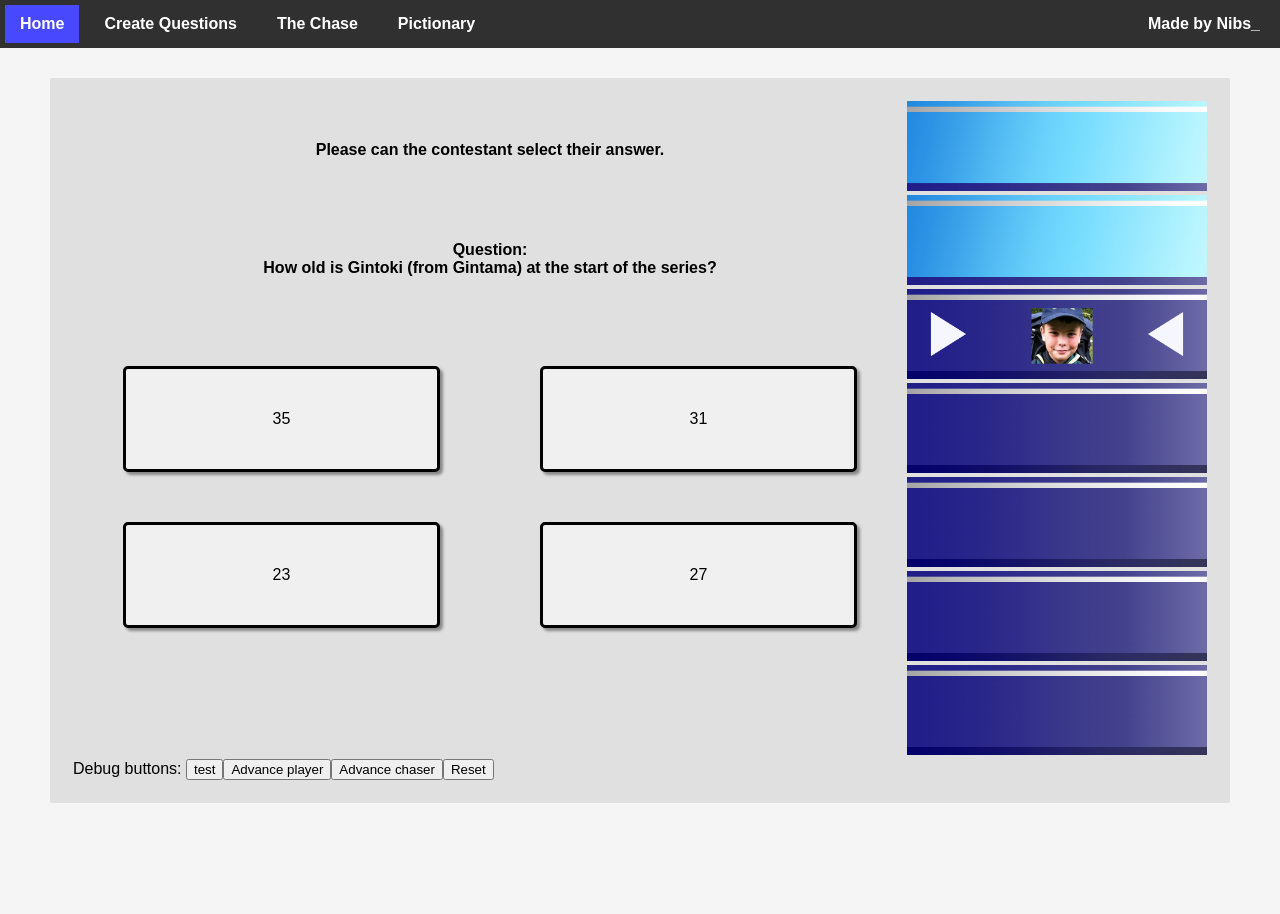
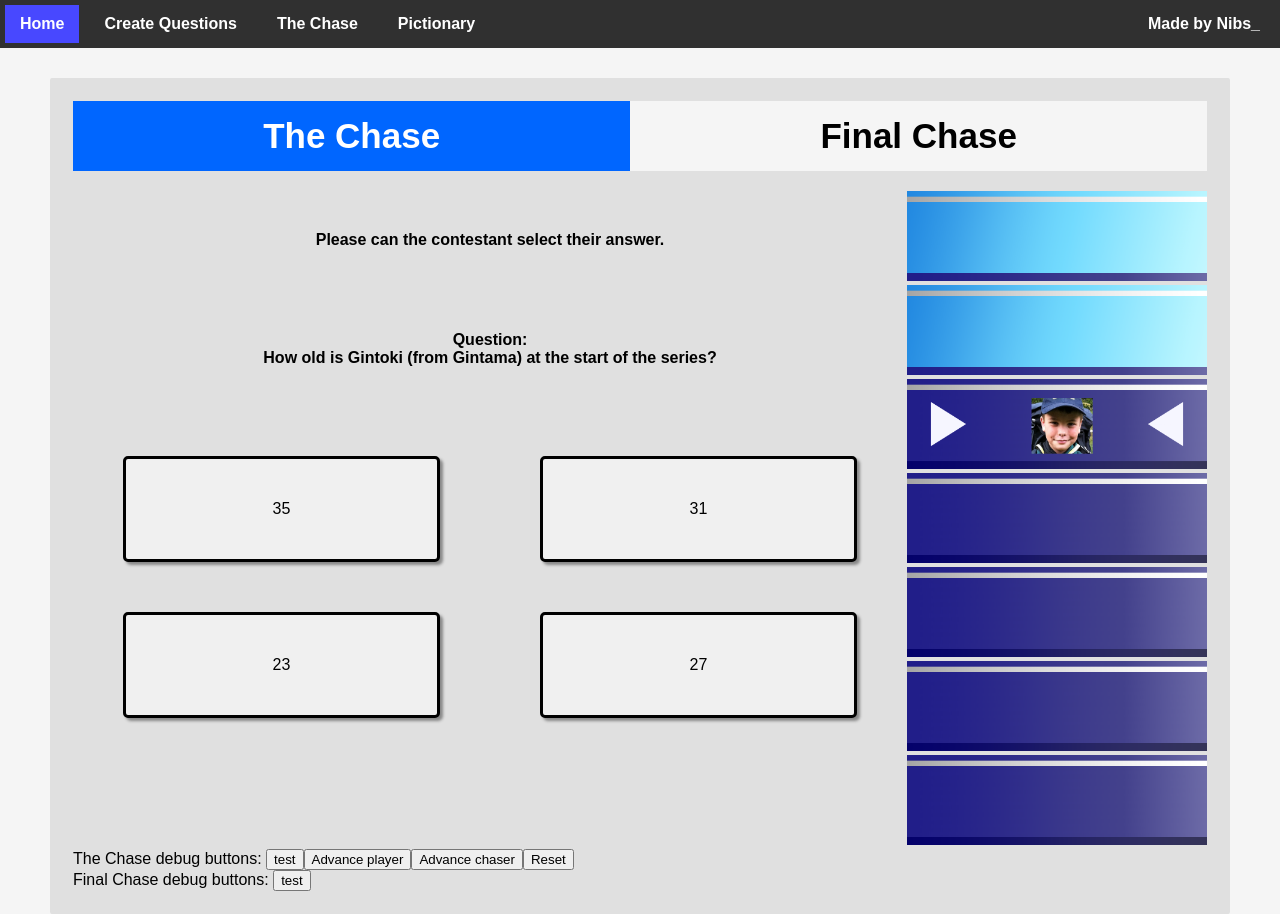
Before and after one commit to JohnNewnham/games_site, an Angular app: page /chase in a window 1280 px wide. Before the commit the page ends 803 px from the top, so only its background shows below. Built offline with nearby package versions, Linux system fonts and the light colour scheme.

Commit message:
Added toggle bar to chase.

```diff
--- a/src/app/chase/chase.component.html
+++ b/src/app/chase/chase.component.html
@@ -1,4 +1,13 @@
-<div class="box">
+<div class="toggle-bar">
+	<div class="toggle-item" [class.enabled]="enabledTab === ET.TheChase" (click)="setTab(ET.TheChase)">
+		The Chase
+	</div>
+	<div class="toggle-item" [class.enabled]="enabledTab === ET.FinalChase" (click)="setTab(ET.FinalChase)">
+		Final Chase
+	</div>
+</div>
+
+<div class="box" *ngIf="enabledTab === ET.TheChase">
 	<div class="question-box">
 		<div class="instruction bold">
 			{{ instruction }}
@@ -44,8 +53,12 @@
 	</div>
 </div>
 
-Debug buttons:
+The Chase debug buttons:
 <button (click)="test()">test</button>
 <button (click)="advancePlayer()">Advance player</button>
 <button (click)="advanceChaser()">Advance chaser</button>
 <button (click)="resetBoard()">Reset</button>
+
+<br>
+Final Chase debug buttons:
+<button (click)="test()">test</button>
--- a/src/app/chase/chase.component.scss
+++ b/src/app/chase/chase.component.scss
@@ -1,6 +1,7 @@
 .box {
 	display: flex;
 	flex-direction: row;
+	padding-top: 20px;
 }
 
 .question-box {
--- a/src/app/chase/chase.component.ts
+++ b/src/app/chase/chase.component.ts
@@ -1,4 +1,5 @@
 import { Component, OnInit } from "@angular/core";
+import { CommonModule } from '@angular/common';
 import questionsJSON from "../../../public/questions.json";
 
 interface ChaseQuestion {
@@ -47,6 +48,11 @@ enum Turn {
 	GameOver = "GameOver",
 }
 
+enum EnabledTab {
+	TheChase = "TheChase",
+	FinalChase = "FinalChase",
+}
+
 function randInt(max: number): number {
 	return Math.floor(Math.random() * max);
 }
@@ -70,12 +76,13 @@ function shuffleArray<T>(array: T[]): T[] {
 @Component({
 	selector: 'app-chase',
 	standalone: true,
-	imports: [],
+	imports: [CommonModule],
 	templateUrl: './chase.component.html',
 	styleUrl: './chase.component.scss'
 })
 export class ChaseComponent implements OnInit {
 	T = Turn;
+	ET = EnabledTab;
 
 	instruction: string = "Please can the contestant select their answer.";
 
@@ -89,6 +96,7 @@ export class ChaseComponent implements OnInit {
 	chaserSelected: string = this.chasers[randInt(this.chasers.length)];
 
 	turn: Turn = Turn.Player;
+	enabledTab: EnabledTab = EnabledTab.TheChase;
 
 	board: BoardTile[] = [];
 
@@ -101,6 +109,10 @@ export class ChaseComponent implements OnInit {
 
 	ngOnInit(): void {
 		this.redrawBoard()
+	}
+
+	setTab(tab: EnabledTab): void {
+		this.enabledTab = tab;
 	}
 
 	// Map the BoardTile enum values to the image file paths.
--- a/src/app/pictionary/pictionary.component.scss
+++ b/src/app/pictionary/pictionary.component.scss
@@ -1,24 +1,3 @@
-.toggle-bar {
-	display: flex;
-	user-select: none;
-	cursor: pointer;
-
-	&>.toggle-item {
-		flex-grow: 1;
-		text-align: center;
-		font-weight: bold;
-		font-size: 35px;
-		padding: 15px;
-		background-color: var(--gray-2);
-		color: black;
-
-		&.enabled {
-			background-color: var(--turquoise-3);
-			color: white;
-		}
-	}
-}
-
 .question-list {
 	display: grid;
 	grid-template-columns: auto auto auto auto auto;
--- a/src/styles.scss
+++ b/src/styles.scss
@@ -127,6 +127,27 @@ html {
 	--white: #FFFFFF;
 }
 
+.toggle-bar {
+	display: flex;
+	user-select: none;
+	cursor: pointer;
+
+	&>.toggle-item {
+		flex-grow: 1;
+		text-align: center;
+		font-weight: bold;
+		font-size: 35px;
+		padding: 15px;
+		background-color: var(--gray-2);
+		color: black;
+
+		&.enabled {
+			background-color: var(--turquoise-3);
+			color: white;
+		}
+	}
+}
+
 .delete-btn {
 	font-weight: bold;
 	color: var(--gray-23);
```
